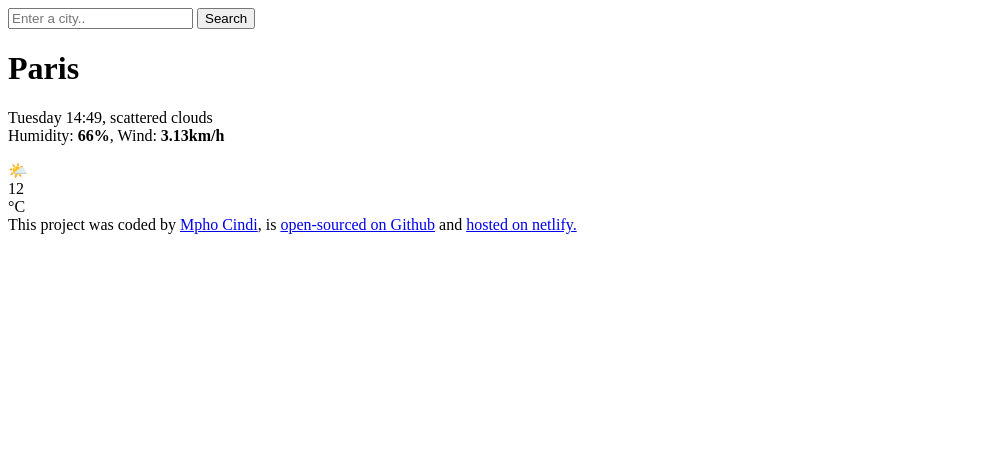
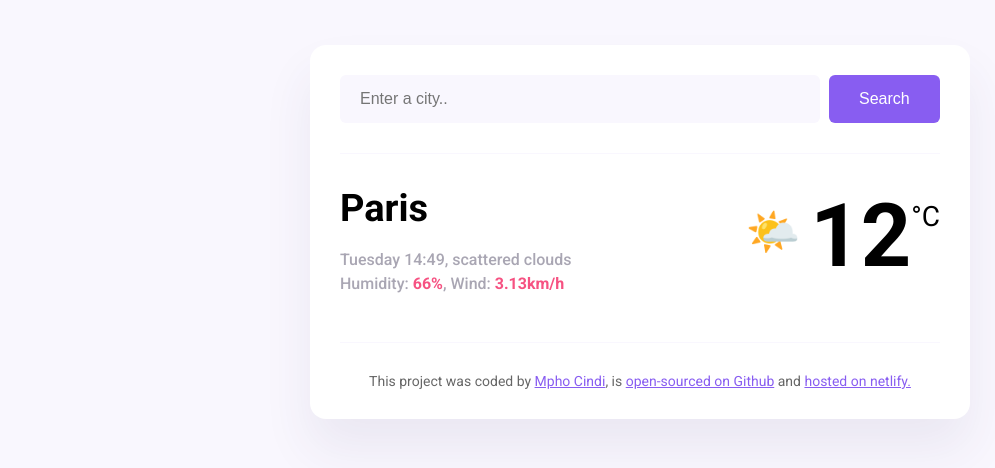
Before and after one commit to MphoCindi/WeatherProject, a plain HTML site: page index.html in a window 1280 px wide. Shown: the whole page, without its empty margins (0-995 px from the left). Drawn offline with Linux system fonts and the light colour scheme.

Commit message:
updated the index.html file so that is correspond

```diff
--- a/index.html
+++ b/index.html
@@ -1,26 +1,26 @@
 <!DOCTYPE html>
 <html lang="en">
   <head>
-    <meta charset="UTF-8">
-    <meta http-equiv="X-UA-Compatible" content="IE=edge">
-    <meta name="viewport" content="width=device-width, initial-scale=1.0">
+    <meta charset="UTF-8" />
+    <meta name="viewport" content="width=device-width, initial-scale=1.0" />
     <link rel="preconnect" href="https://fonts.googleapis.com" />
     <link rel="preconnect" href="https://fonts.gstatic.com" crossorigin />
     <link
       href="https://fonts.googleapis.com/css2?family=Roboto:ital,wght@0,100;0,300;0,400;0,500;0,700;0,900;1,100;1,300;1,400;1,500;1,700;1,900&display=swap"
       rel="stylesheet"
     />
-    <link rel="stylesheet" href="src/index.css">
-    <title>Mpho App</title>
+    <link rel="stylesheet" href="src/style.css" />
+    <title>Weather App</title>
   </head>
   <body>
     <div class="weather-app">
       <header>
-          <form class="search-form">
+        <form class="search-form" id="search-form">
           <input
             type="search"
             placeholder="Enter a city.."
             required
+            id="search-form-input"
             class="search-form-input"
           />
           <input type="submit" value="Search" class="search-form-button" />
@@ -29,7 +29,7 @@
       <main>
         <div class="weather-app-data">
           <div>
-              <h1 class="weather-app-city">Paris</h1>
+            <h1 class="weather-app-city" id="city">Paris</h1>
             <p class="weather-app-details">
               Tuesday 14:49, scattered clouds
               <br />
@@ -45,11 +45,12 @@
       </main>
 
 
-
     <footer>This project was coded by <a href="https://github.com/MphoCindi" target="_blank">Mpho Cindi</a>,
         is <a href="https://github.com/MphoCindi/WeatherProject" target="_blank"> open-sourced on Github</a>
         and <a href="https://weatherappmphocindi.netlify.app/" target="_blank">hosted on netlify.</a>
     </footer>
 </div>
+
+<script src="src/index.js"></script>
 </body>
 </html>
```
Lines whose indentation alone changed are shown as unchanged.
